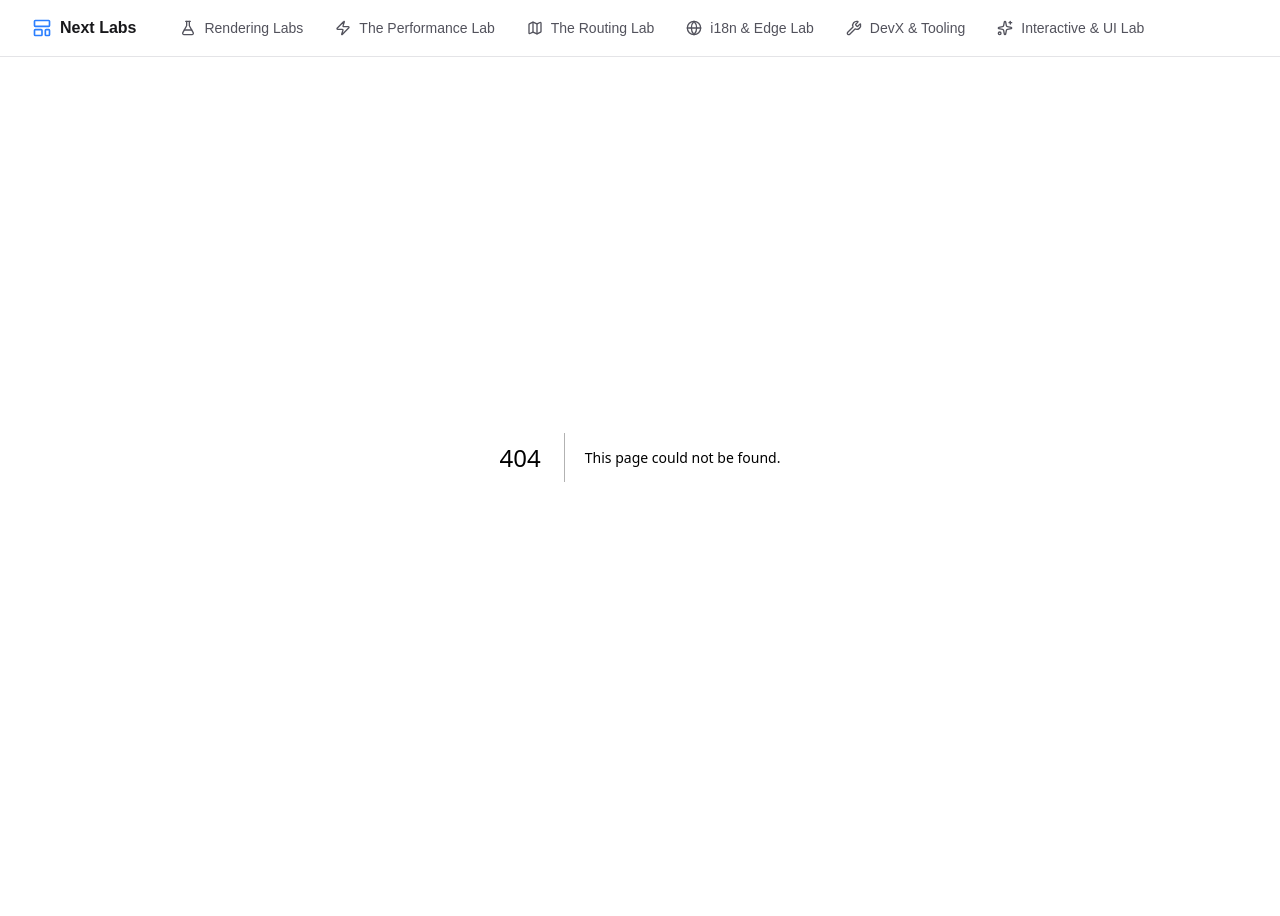
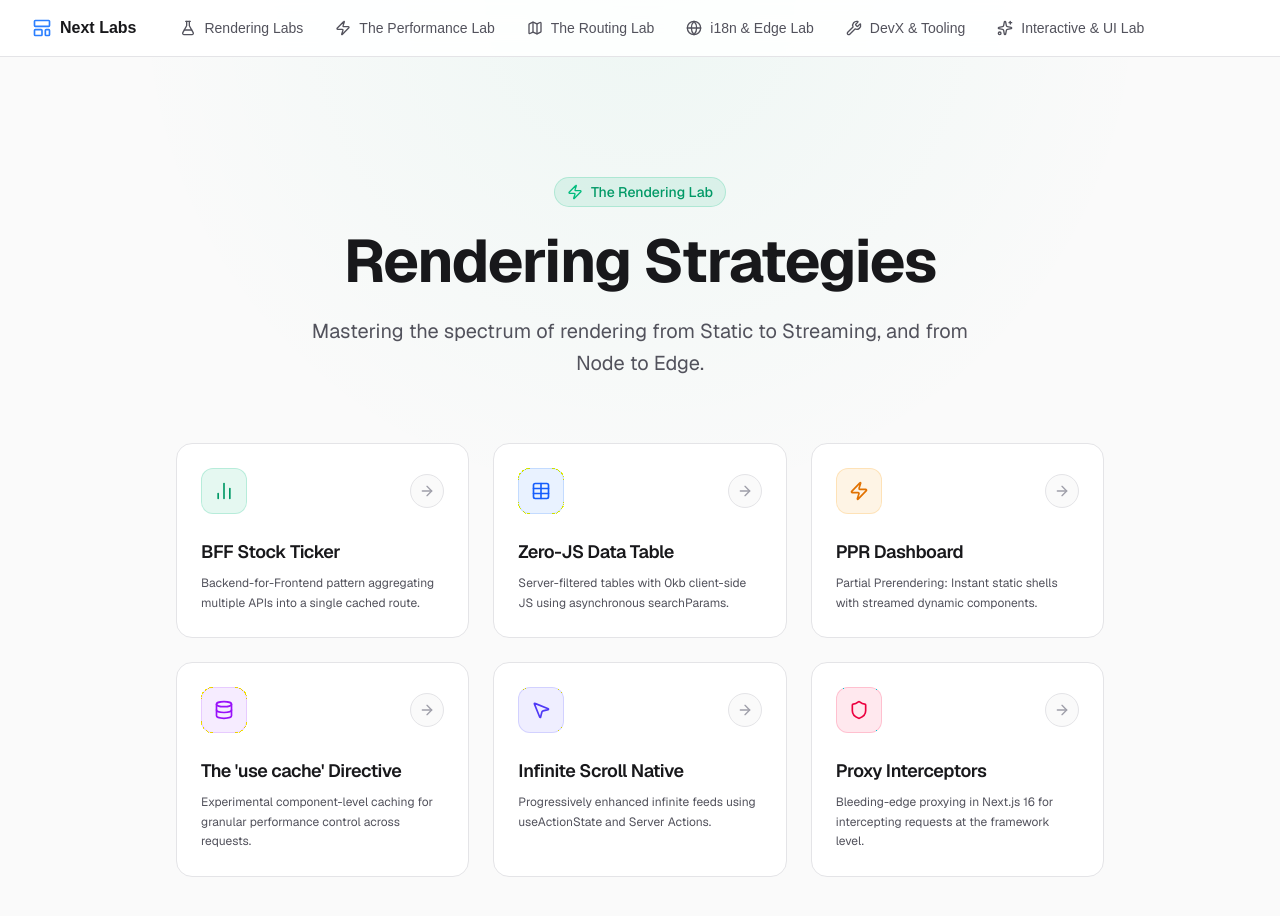
Before and after one commit to harsh-bhadana/next-labs, a Next.js app: page /the-rendering in a window 1280 px wide. Before the commit this address had no page. Shown: the top 916 px of the page. Before the commit the page ends 857 px from the top, so only its background shows below. Built offline with nearby package versions, Linux system fonts and the light colour scheme; what @heroui/react would draw is missing.

Commit message:
fix: added missing feature links

```diff
--- a/app/devx-lab/page.tsx
+++ b/app/devx-lab/page.tsx
@@ -1,5 +1,5 @@
 import Link from "next/link";
-import { ArrowRight, Wrench, BarChart3 } from "lucide-react";
+import { ArrowRight, Wrench, BarChart3, Search } from "lucide-react";
 
 const specimens = [
   {
@@ -9,6 +9,14 @@ const specimens = [
     icon: <BarChart3 className="w-5 h-5 text-indigo-500" />,
     color: "bg-indigo-500/10 text-indigo-600 dark:text-indigo-400",
     borderColor: "border-indigo-500/20"
+  },
+  {
+    name: "Custom 404 Routing",
+    description: "Demonstrates contextual 404 pages per route segment using notFound() and not-found.tsx boundaries.",
+    href: "/devx-lab/not-found-routing",
+    icon: <Search className="w-5 h-5 text-rose-500" />,
+    color: "bg-rose-500/10 text-rose-600 dark:text-rose-400",
+    borderColor: "border-rose-500/20"
   }
 ];
 
--- a/app/interactive-ui-lab/page.tsx
+++ b/app/interactive-ui-lab/page.tsx
@@ -1,5 +1,5 @@
 import Link from "next/link";
-import { ArrowRight, Image as ImageIcon } from "lucide-react";
+import { ArrowRight, Image as ImageIcon, Maximize2 } from "lucide-react";
 
 const experiments = [
   {
@@ -9,6 +9,14 @@ const experiments = [
     icon: <ImageIcon className="w-5 h-5" />,
     color: "bg-indigo-500/10 text-indigo-600 dark:text-indigo-400",
     borderColor: "border-indigo-500/20"
+  },
+  {
+    name: "Drag-and-Drop Kanban",
+    description: "High-fidelity board with optimistic reordering, server actions, and Framer Motion animations.",
+    href: "/interactive-ui-lab/kanban",
+    icon: <Maximize2 className="w-5 h-5" />,
+    color: "bg-amber-500/10 text-amber-600 dark:text-amber-400",
+    borderColor: "border-amber-500/20"
   }
 ];
 
--- a/app/routing-lab/page.tsx
+++ b/app/routing-lab/page.tsx
@@ -9,15 +9,6 @@ const experiments = [
     icon: <Maximize2 className="w-5 h-5" />,
     color: "bg-red-500/10 text-red-600 dark:text-red-400",
     borderColor: "border-red-500/20"
-  },
-  {
-    name: "Edge Runtime Specimen",
-    description: "Coming Soon: High-performance geo-detected routing served entirely from the Edge.",
-    href: "/routing-lab",
-    icon: <Globe className="w-5 h-5 opacity-50" />,
-    color: "bg-zinc-500/10 text-zinc-600 dark:text-zinc-600",
-    borderColor: "border-zinc-500/10",
-    disabled: true
   },
   {
     name: "Internationalized Routing",
--- /dev/null
+++ b/app/the-rendering/page.tsx
@@ -0,0 +1,107 @@
+import Link from "next/link";
+import { ArrowRight, BarChart2, Table, Zap, Database, MousePointer2, Shield } from "lucide-react";
+
+const specimens = [
+  {
+    name: "BFF Stock Ticker",
+    description: "Backend-for-Frontend pattern aggregating multiple APIs into a single cached route.",
+    href: "/the-rendering/bff-stocks",
+    icon: <BarChart2 className="w-5 h-5" />,
+    color: "bg-emerald-500/10 text-emerald-600 dark:text-emerald-400",
+    borderColor: "border-emerald-500/20"
+  },
+  {
+    name: "Zero-JS Data Table",
+    description: "Server-filtered tables with 0kb client-side JS using asynchronous searchParams.",
+    href: "/the-rendering/zero-js-table",
+    icon: <Table className="w-5 h-5" />,
+    color: "bg-blue-500/10 text-blue-600 dark:text-blue-400",
+    borderColor: "border-blue-500/20"
+  },
+  {
+    name: "PPR Dashboard",
+    description: "Partial Prerendering: Instant static shells with streamed dynamic components.",
+    href: "/the-rendering/ppr-dashboard",
+    icon: <Zap className="w-5 h-5" />,
+    color: "bg-amber-500/10 text-amber-600 dark:text-amber-400",
+    borderColor: "border-amber-500/20"
+  },
+  {
+    name: "The 'use cache' Directive",
+    description: "Experimental component-level caching for granular performance control across requests.",
+    href: "/the-rendering/use-cache-specimen",
+    icon: <Database className="w-5 h-5" />,
+    color: "bg-purple-500/10 text-purple-600 dark:text-purple-400",
+    borderColor: "border-purple-500/20"
+  },
+  {
+    name: "Infinite Scroll Native",
+    description: "Progressively enhanced infinite feeds using useActionState and Server Actions.",
+    href: "/the-rendering/infinite-scroll",
+    icon: <MousePointer2 className="w-5 h-5" />,
+    color: "bg-indigo-500/10 text-indigo-600 dark:text-indigo-400",
+    borderColor: "border-indigo-500/20"
+  },
+  {
+    name: "Proxy Interceptors",
+    description: "Bleeding-edge proxying in Next.js 16 for intercepting requests at the framework level.",
+    href: "/the-rendering/proxy-specimen",
+    icon: <Shield className="w-5 h-5" />,
+    color: "bg-rose-500/10 text-rose-600 dark:text-rose-400",
+    borderColor: "border-rose-500/20"
+  }
+];
+
+export default function RenderingLabHome() {
+  return (
+    <div className="flex min-h-screen flex-col items-center bg-zinc-50 font-sans dark:bg-black selection:bg-emerald-500/30">
+
+      <div className="absolute inset-0 bg-[radial-gradient(circle_at_top,rgba(16,185,129,0.05)_0%,transparent_50%)] pointer-events-none"></div>
+
+      <main className="relative flex w-full max-w-5xl flex-col items-center justify-start py-20 px-6 sm:px-12 gap-16">
+
+        <header className="flex flex-col items-center gap-6 text-center pt-10">
+          <div className="inline-flex items-center gap-2 px-3 py-1 rounded-full bg-emerald-500/10 border border-emerald-500/20 text-emerald-600 dark:text-emerald-400 text-sm font-medium">
+            <Zap className="w-4 h-4 text-emerald-500" />
+            The Rendering Lab
+          </div>
+          <h1 className="text-5xl sm:text-6xl font-bold tracking-tight text-zinc-900 dark:text-zinc-50">
+            Rendering Strategies
+          </h1>
+          <p className="max-w-2xl text-lg sm:text-xl leading-8 text-zinc-600 dark:text-zinc-400">
+            Mastering the spectrum of rendering from Static to Streaming, and from Node to Edge.
+          </p>
+        </header>
+
+        <section className="grid w-full grid-cols-1 md:grid-cols-2 lg:grid-cols-3 gap-6">
+          {specimens.map((spec) => (
+            <Link
+              key={spec.name}
+              href={spec.href}
+              className="group flex flex-col gap-4 p-6 bg-white dark:bg-zinc-900/50 rounded-2xl border border-zinc-200 dark:border-zinc-800 hover:border-zinc-300 dark:hover:border-zinc-700 hover:shadow-lg transition-all duration-300"
+            >
+              <div className="flex items-center justify-between">
+                <div className={`p-3 rounded-xl border ${spec.color} ${spec.borderColor}`}>
+                  {spec.icon}
+                </div>
+                <div className="p-2 rounded-full border border-zinc-200 dark:border-zinc-800 bg-zinc-50 dark:bg-zinc-950 text-zinc-400 group-hover:text-zinc-900 dark:group-hover:text-zinc-50 group-hover:bg-zinc-100 dark:group-hover:bg-zinc-900 transition-colors">
+                   <ArrowRight className="w-4 h-4" />
+                </div>
+              </div>
+
+              <div className="flex flex-col gap-2 mt-2">
+                <h2 className="text-lg font-semibold tracking-tight text-zinc-900 dark:text-zinc-100">
+                  {spec.name}
+                </h2>
+                <p className="text-zinc-600 dark:text-zinc-400 leading-relaxed text-xs">
+                  {spec.description}
+                </p>
+              </div>
+            </Link>
+          ))}
+        </section>
+
+      </main>
+    </div>
+  );
+}
```
